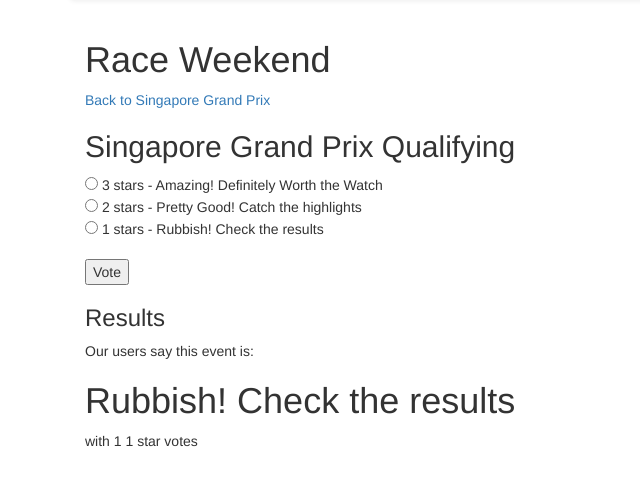
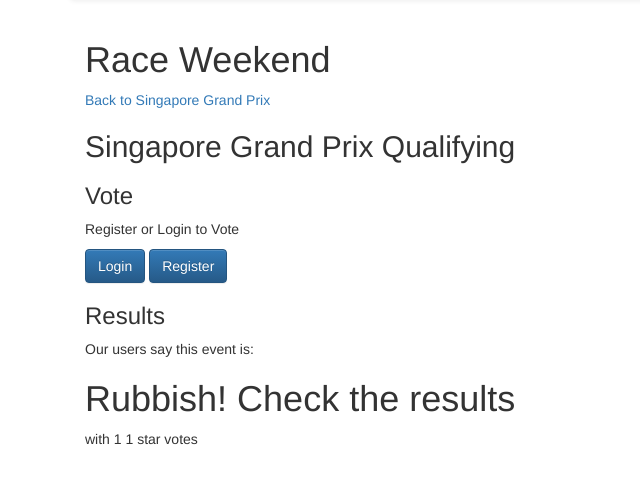
Before and after one commit to Dom19740/Project-Sports-Replay-Forum, a Django app: page /f1/events/4/ in a window 1280 px wide. Shown: the part 52-538 px from the top of the page, without its empty margins (0-640 px from the left). Run offline with Django 5.2, Linux system fonts and the light colour scheme; data comes from the database, SQL or seed files in the repository; both versions use the stored data as it was after the commit; some libraries are stand-ins or nearby versions.

Commit message:
Hide vote if user not authenticated

```diff
--- a/sportsreplayforum/f1/templates/f1/race_event.html
+++ b/sportsreplayforum/f1/templates/f1/race_event.html
@@ -16,6 +16,8 @@
 
 <h2>{{ event.race_weekend.name }} {{ event.event_type|title }}</h2>
 
+<h3>Vote</h3>
+    {% if request.user.is_authenticated %}
         <form method="post" action="{% url 'vote' event.id %}">
             {% csrf_token %}
             <input type="radio" name="stars" value="3"> 3 stars - Amazing! Definitely Worth the Watch<br>
@@ -24,6 +26,13 @@
             <br>
             <input type="submit" value="Vote">
         </form>
+    {% else %}
+        <p>Register or Login to Vote</p>
+        <nav>
+            <a href="{% url 'core:login' %}" class="btn btn-primary text-white">Login</a>
+            <a href="{% url 'core:register' %}" class="btn btn-primary text-white">Register</a>
+        </nav>
+    {% endif %}
 
 <h3>Results</h3>
 <p>Our users say this event is:</p>
```
Also changed, not shown: sportsreplayforum/db.sqlite3. Lines whose indentation alone changed are shown as unchanged.
